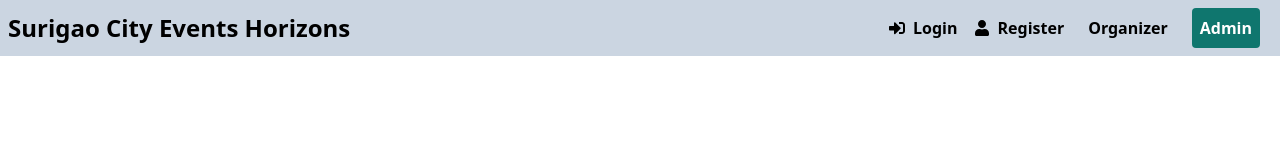
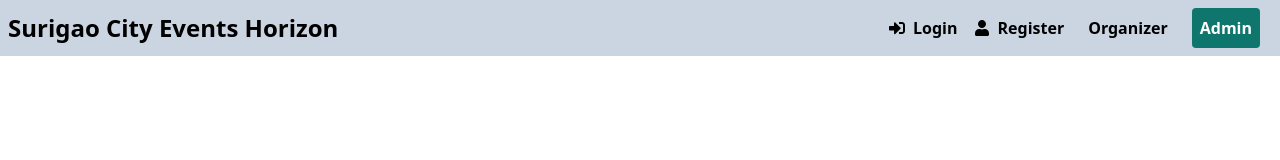
Before and after one commit to andz89/surigao-city-events-horizon, a React (Create React App) app in the folder frontend/: page / in a window 1280 px wide. Shown: the top 160 px of the page. Built offline with nearby package versions, Linux system fonts and the light colour scheme; no server answers.

Commit message:
add visit page

```diff
--- a/frontend/public/index.html
+++ b/frontend/public/index.html
@@ -22,7 +22,7 @@
       work correctly both with client-side routing and a non-root public URL.
       Learn how to configure a non-root public URL by running `npm run build`.
     -->
-  <title> Surigao City Events Surigao</title>
+  <title> Surigao City Events Horizon</title>
 
 </head>
 
--- a/frontend/src/component/Header.js
+++ b/frontend/src/component/Header.js
@@ -29,7 +29,7 @@ const Header = () => {
           <ul className="flex items-end gap-3 justify-center">
             <li>
               <Link className=" text-2xl font-semibold">
-                Surigao City Events Horizons
+                Surigao City Events Horizon
               </Link>
             </li>
           </ul>
--- a/frontend/src/pages/admin/AgencyDashboard.js
+++ b/frontend/src/pages/admin/AgencyDashboard.js
@@ -42,14 +42,17 @@ const AgencyDashboard = () => {
 
   const renderedAgency = ordered?.map((agency) => (
     <tr key={agency._id}>
-      <td className="px-2 py-2">
-        <Link to={`${"/" + agency._id}`}> {agency.agency}</Link>{" "}
-      </td>
+      <td className="px-2 py-2">{agency.agency}</td>
       <td className="px-2 py-2">{agency.name}</td>
       <td className="px-2 py-2">{agency.address}</td>
       <td className=" py-2">{timeAgo(agency.createdAt)}</td>
       <td className="px-2 py-2">{agency.number}</td>
       <td className="px-2 py-2">{agency.email}</td>
+      <td className="px-2 py-2">
+        <Link to={`${"/" + agency._id}`} className="text-blue-500">
+          Visit Page{" "}
+        </Link>{" "}
+      </td>
     </tr>
   ));
   return (
```
Also changed, not shown: 12 other files (tests, documents, lock files or other folders).
